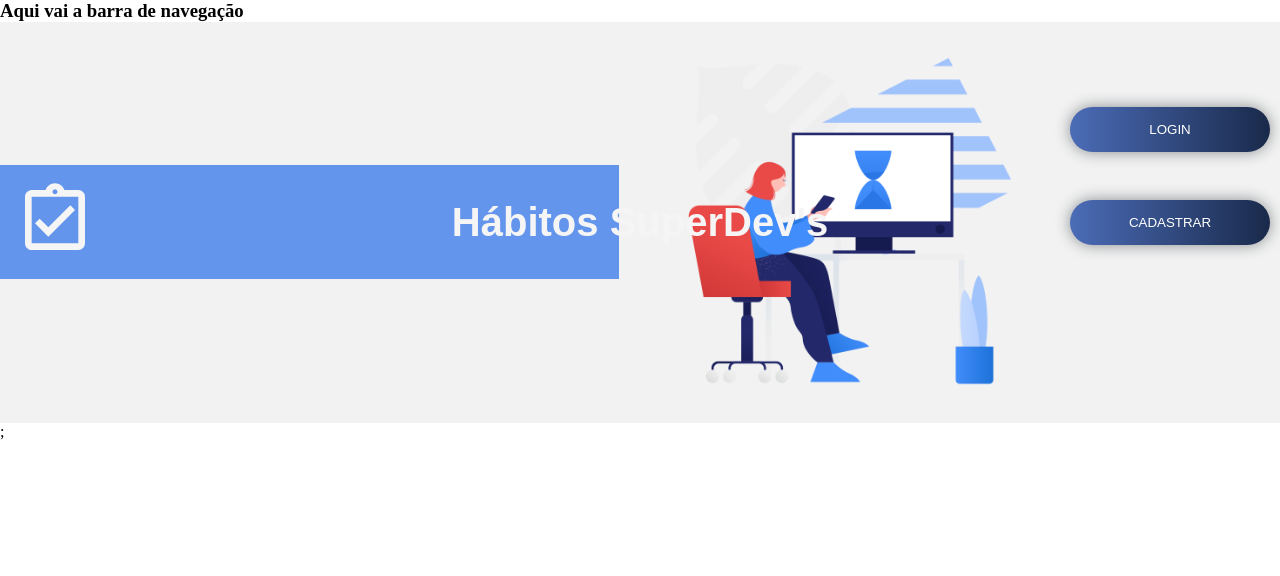
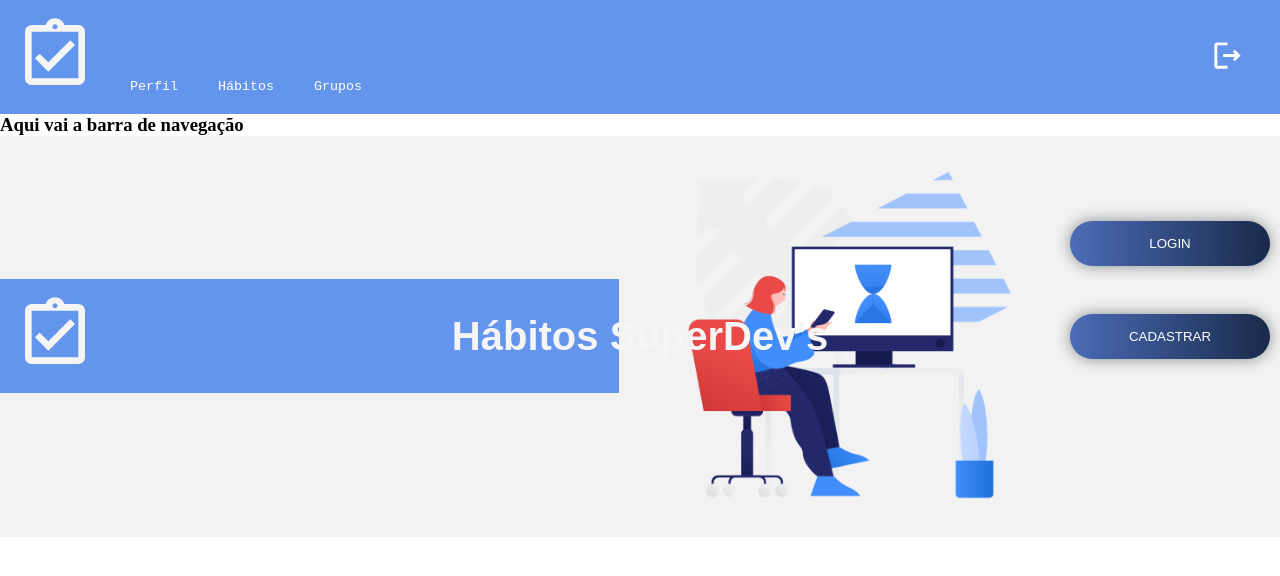
Before and after one commit to BeatrixFox/react-habits-super-devs, a React (Create React App) app: page / in a window 1280 px wide. Shown: the top 576 px of the page. Built offline with nearby package versions, Linux system fonts and the light colour scheme; no server answers.

Commit message:
Feat: included header

```diff
--- a/src/App.js
+++ b/src/App.js
@@ -1,3 +1,4 @@
+import Header from "./components/Header/index.jsx";
 import { Routes } from "./routes/index.jsx";
 import GlobalStyle from "./styles/global.js";
 
@@ -5,7 +6,8 @@ function App() {
     return (
         <>
             <GlobalStyle />
-            <Routes />;
+            <Header />
+            <Routes />
         </>
     );
 }
```
